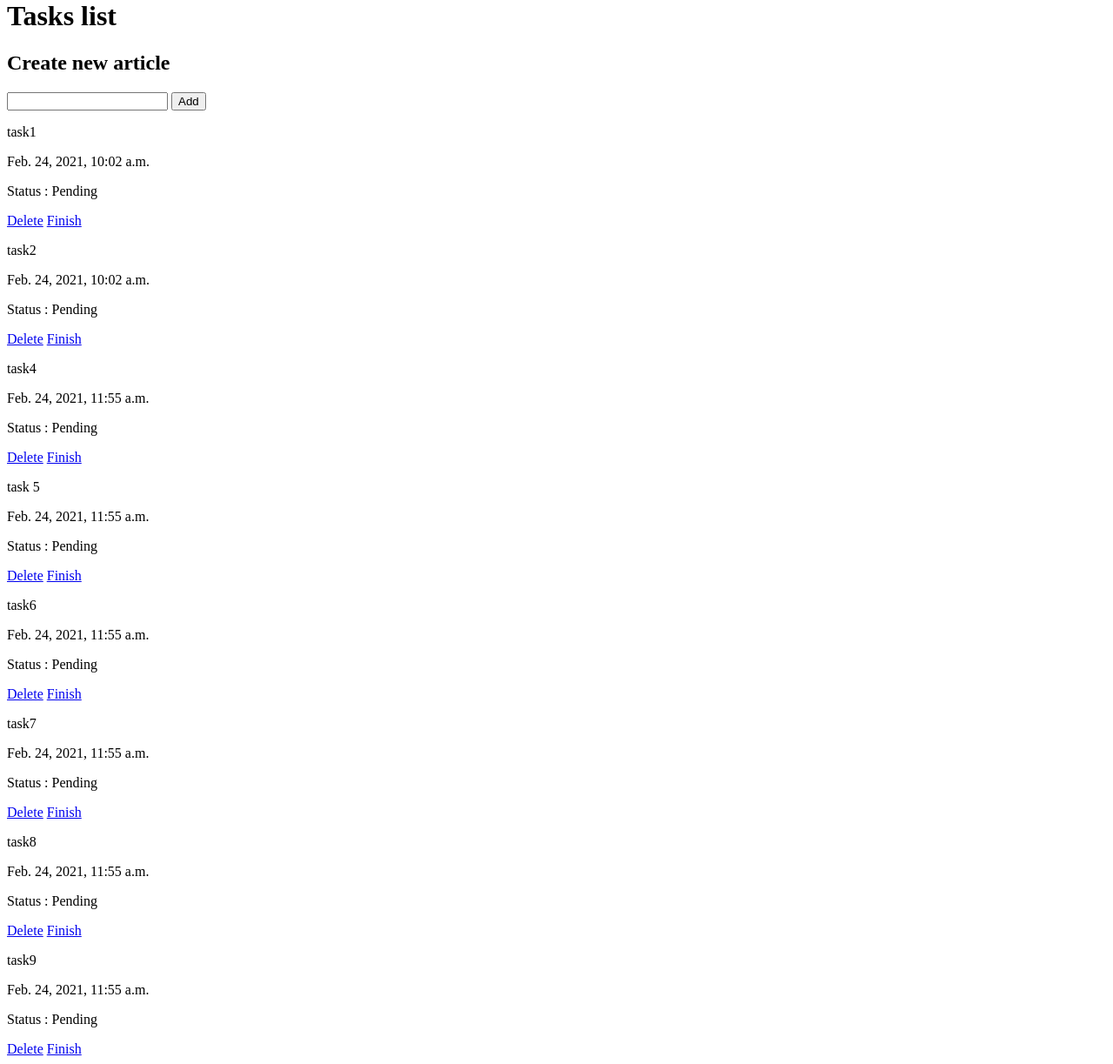
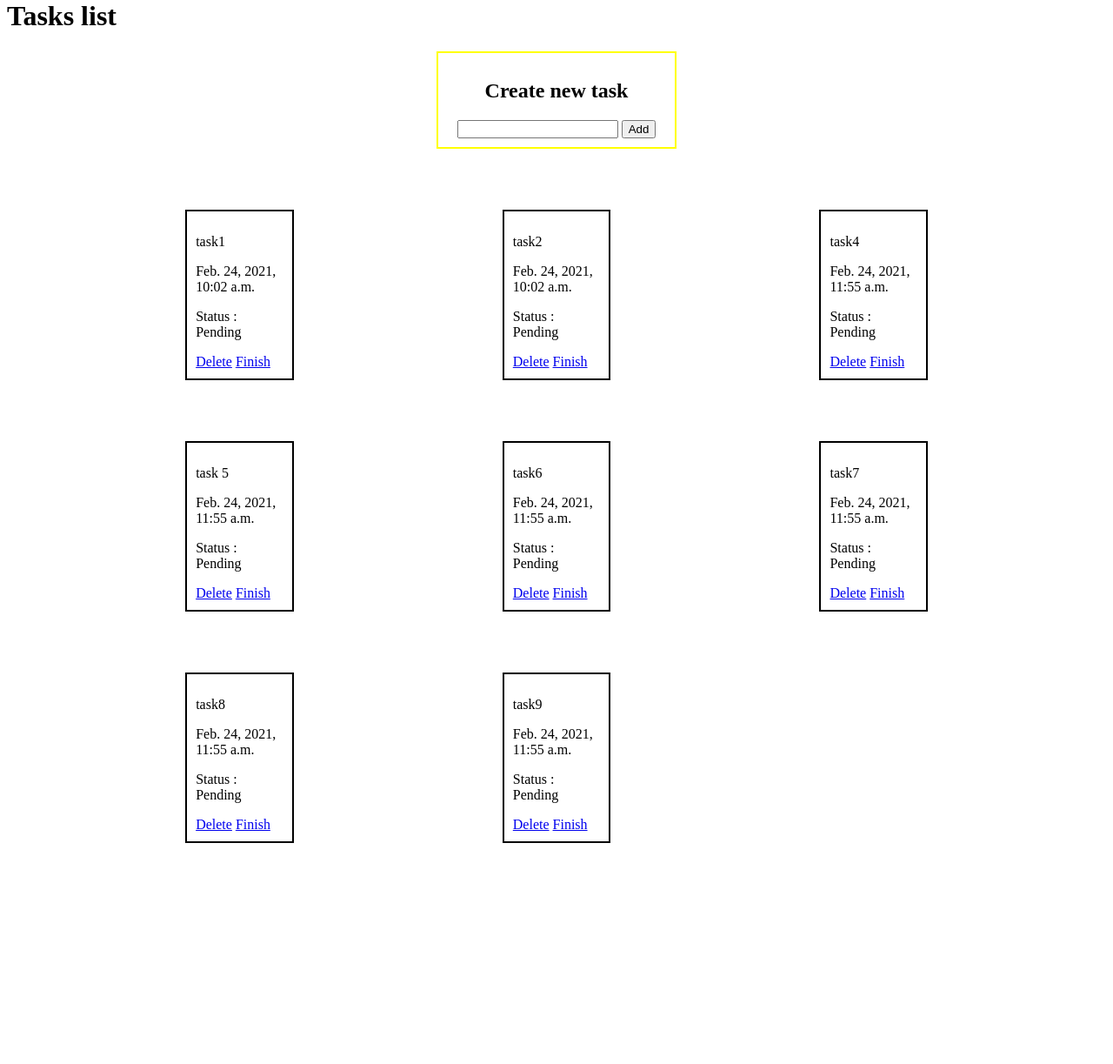
Before and after one commit to royce777/todoapp, a Django app: page / in a window 1280 px wide. Shown: the part 21-1244 px from the top of the page at 87% size. After the commit the page ends 990 px from the top, so only its background shows below. Run offline with Django 3.2, Linux system fonts and the light colour scheme; data comes from the database, SQL or seed files in the repository; both versions use the stored data as it was after the commit.

Commit message:
basic styling layout

```diff
--- /dev/null
+++ b/assets/styles.css
@@ -0,0 +1,23 @@
+.create-task {
+    margin: auto;
+    width: 20%;
+    border: 2px solid #FFFF00;
+    padding: 10px;
+    text-align: center;
+}
+.tasks-list{
+    display: grid;
+    margin: 50px 100px ;
+    grid-template-columns: 1fr 1fr 1fr;
+    grid-gap: 30px;
+    position: center;
+    justify-items: center;
+    align-items: center;
+}
+.task-pending{
+    display: inline-block;
+    margin: 20px;
+    width: 30%;
+    padding: 10px;
+    border: 2px solid ;
+}
--- a/tasks/templates/tasks/task_list.html
+++ b/tasks/templates/tasks/task_list.html
@@ -4,7 +4,7 @@
    <h1>Tasks list</h1>
 
    <div class="create-task">
-    <h2>Create new article</h2>
+    <h2>Create new task</h2>
     <form class="site-form" action="{% url 'tasks:create' %}" method="POST" enctype="multipart/form-data">
         {% csrf_token %}
         <input type="text" name="title">
--- a/templates/base_layout.html
+++ b/templates/base_layout.html
@@ -1,3 +1,5 @@
+{% load static %}
+
 <!DOCTYPE html>
 <html lang="en">
 <head>
@@ -5,6 +7,7 @@
     <meta http-equiv="X-UA-Compatible" content="IE=edge">
     <meta name="viewport" content="width=device-width, initial-scale=1.0">
     <title>Tasks</title>
+    <link rel="stylesheet" href="{% static 'styles.css' %}">
 </head>
 <body>
     <header class="wrapper">
--- a/todoapp/settings.py
+++ b/todoapp/settings.py
@@ -119,3 +119,7 @@ USE_TZ = True
 # https://docs.djangoproject.com/en/3.1/howto/static-files/
 
 STATIC_URL = '/static/'
+
+STATICFILES_DIRS = [
+    BASE_DIR / 'assets',
+]
--- a/todoapp/urls.py
+++ b/todoapp/urls.py
@@ -16,9 +16,12 @@ Including another URLconf
 from django.contrib import admin
 from django.urls import path, include
 from tasks import views as task_views
+from django.contrib.staticfiles.urls import staticfiles_urlpatterns
 
 urlpatterns = [
     path('admin/', admin.site.urls),
     path('tasks/', include('tasks.urls')),
     path('', task_views.task_list, name="home"),
 ]
+
+urlpatterns += staticfiles_urlpatterns()
```
Also changed, not shown: db.sqlite3.
